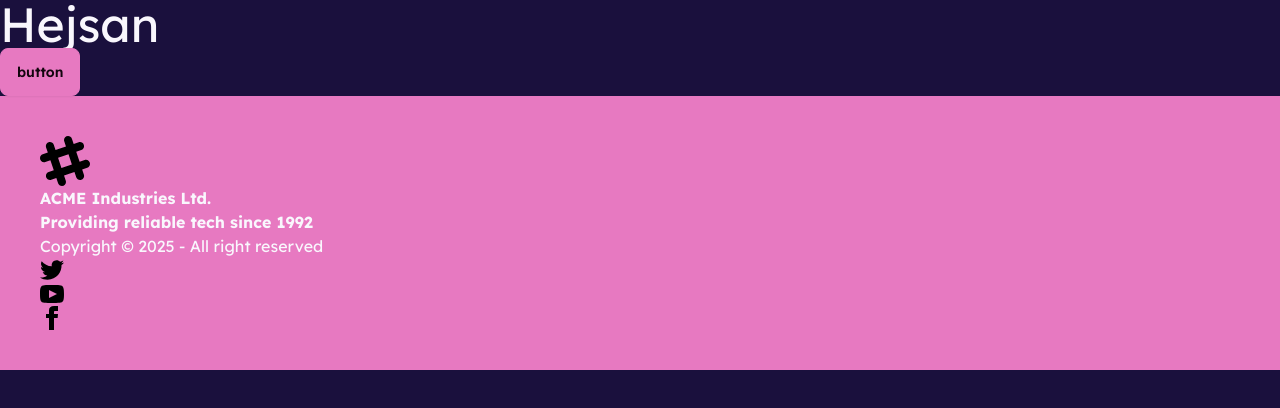
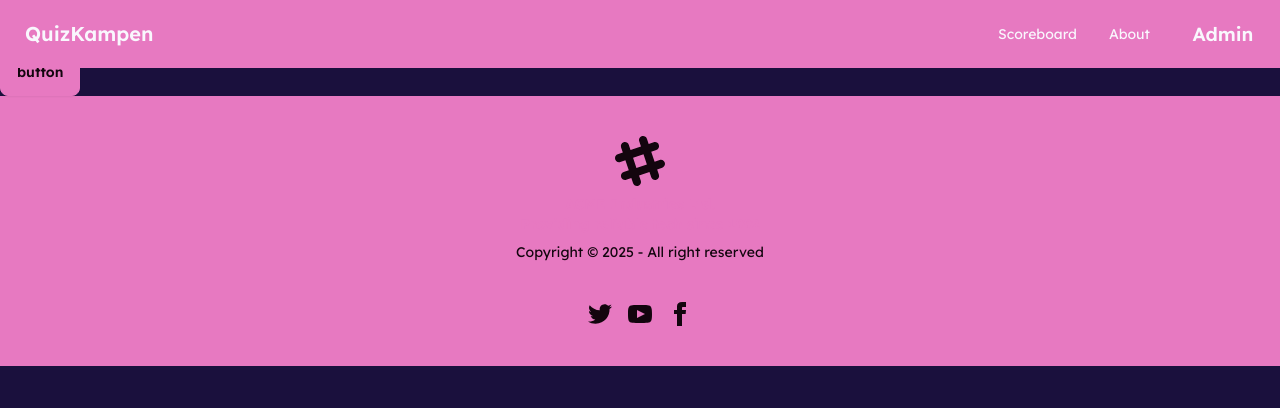
Before and after one commit to Hampus2001/quizkampen, a Next.js app: page / in a window 1280 px wide. Shown: the top 408 px of the page. Built offline with nearby package versions, Linux system fonts and the light colour scheme.

Commit message:
added header and about

```diff
--- a/src/pages/_app.js
+++ b/src/pages/_app.js
@@ -1,6 +1,7 @@
 import QuestionContext from "@/QuestionContext";
 import "@/styles/globals.css";
 import { Lexend } from "next/font/google";
+import DaisyHeader from "./components/DaisyHeader";
 
 const lexend = Lexend({
   variable: "--font-lexend",
@@ -10,10 +11,11 @@ const lexend = Lexend({
 
 export default function App({ Component, pageProps }) {
   return (
-    <QuestionContext>
-      <main className={`${lexend.variable} font-sans`} data-theme="synthwave">
+    <main className={`${lexend.variable} font-sans`} data-theme="synthwave">
+      <DaisyHeader />
+      <QuestionContext>
         <Component {...pageProps} />
-      </main>
-    </QuestionContext>
+      </QuestionContext>
+    </main>
   );
 }
--- /dev/null
+++ b/src/pages/about.js
@@ -0,0 +1,9 @@
+export default function About() {
+  return (
+    <div>
+      <div className="flex flex-col items-center justify-center min-h-screen w-screen">
+        <h2 className="text-2xl">Hampus är CEO</h2>
+      </div>
+    </div>
+  );
+}
--- /dev/null
+++ b/src/pages/components/DaisyHeader.js
@@ -0,0 +1,68 @@
+import Link from "next/link";
+
+export default function DaisyHeader() {
+  return (
+    <div className="fixed top-0 left-0 z-20 w-screen">
+      <div className="navbar bg-primary">
+        <div className="navbar-start">
+          <Link href="/">
+            <button className="btn btn-ghost text-xl">QuizKampen</button>
+          </Link>
+        </div>
+
+        <div className="navbar-end">
+          <div className="hidden lg:flex">
+            <div className="menu menu-horizontal gap-x-4">
+              <ul className="flex">
+                <li>
+                  <Link href="/highscores">Scoreboard</Link>
+                </li>
+                <li>
+                  <Link href="/about">About</Link>
+                </li>
+              </ul>
+            </div>
+          </div>
+          <div className="hidden lg:flex">
+            <Link href="/admin">
+              <button className="btn btn-ghost text-xl">Admin</button>
+            </Link>
+          </div>
+          <div className="dropdown">
+            <div tabIndex={0} role="button" className="btn btn-ghost lg:hidden">
+              <svg
+                xmlns="http://www.w3.org/2000/svg"
+                className="h-5 w-5"
+                fill="none"
+                viewBox="0 0 24 24"
+                stroke="currentColor"
+              >
+                <path
+                  strokeLinecap="round"
+                  strokeLinejoin="round"
+                  strokeWidth="2"
+                  d="M4 6h16M4 12h8m-8 6h16"
+                />
+              </svg>
+              <ul
+                tabIndex={0}
+                className="menu menu-md dropdown-content bg-primary rounded-box fixed top-16 right-0"
+              >
+                <li>
+                  <Link href="/admin">Admin</Link>
+                </li>
+
+                <li>
+                  <Link href="/highscores">Scoreboard</Link>
+                </li>
+                <li>
+                  <Link href="/about">About</Link>
+                </li>
+              </ul>
+            </div>
+          </div>
+        </div>
+      </div>
+    </div>
+  );
+}
--- a/components/Footer.js
+++ b/src/pages/components/Footer.js
@@ -1,6 +1,6 @@
-function Footer() {
+export default function Footer() {
   return (
-    <footer className="footer footer-center bg-primary text-primary-content p-10 ">
+    <div className="footer footer-center bg-primary text-primary-content p-10 ">
       <aside>
         <svg
           width="50"
@@ -57,8 +57,6 @@ function Footer() {
           </a>
         </div>
       </nav>
-    </footer>
+    </div>
   );
 }
-
-export default Footer;
--- a/src/pages/index.js
+++ b/src/pages/index.js
@@ -1,11 +1,13 @@
-import Footer from "../../components/Footer";
+import Footer from "./components/Footer";
 
 export default function Home() {
   return (
-    <div>
-      <h1 className="text-5xl font-sans">Hejsan</h1>
-      <button className="btn btn-primary font-sans">button</button>
-      <Footer />
-    </div>
+    <>
+      <div className="w-screen min-h-screen">
+        <h1 className="text-5xl font-sans">Hejsan</h1>
+        <button className="btn btn-primary font-sans">button</button>
+        <Footer />
+      </div>
+    </>
   );
 }
```
